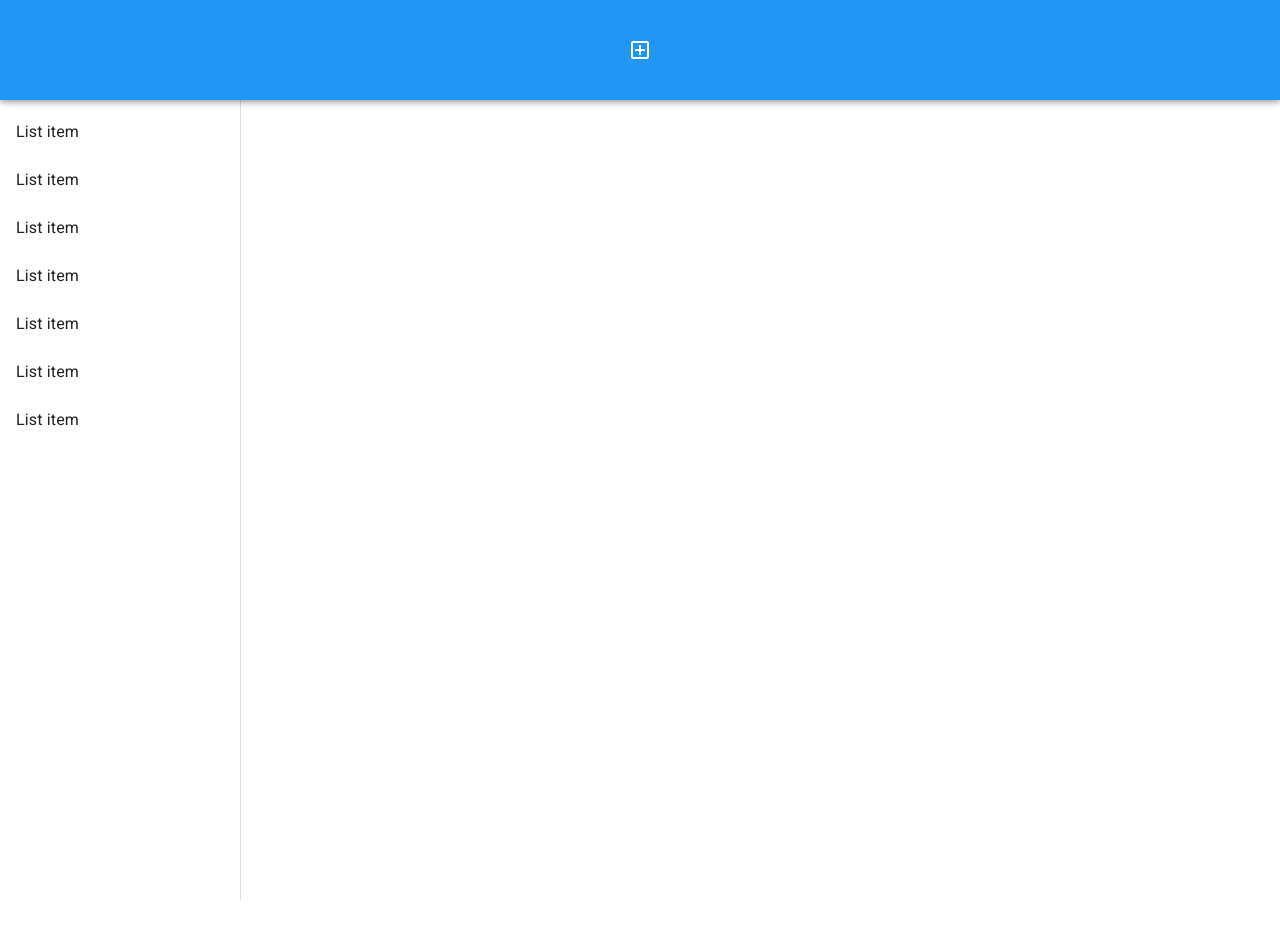
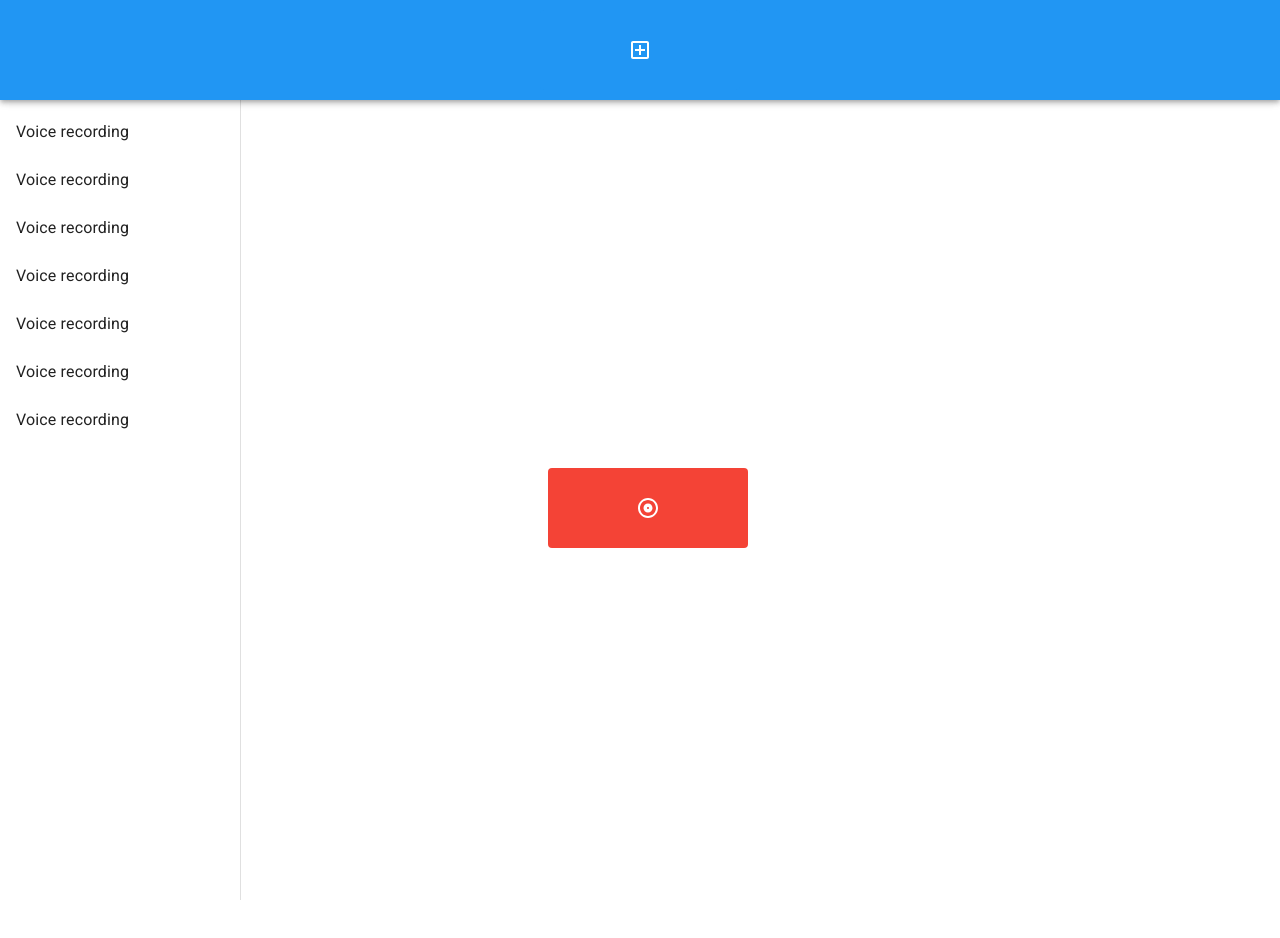
Before and after one commit to othaderek/voice-notes, a React (Create React App) app: page / in a window 1280 px wide. Shown: the top 938 px of the page. Before the commit the page ends 800 px from the top, so only its background shows below. Built offline with nearby package versions, Linux system fonts and the light colour scheme.

Commit message:
Added Record b utton to dashboard.

```diff
--- a/src/App.js
+++ b/src/App.js
@@ -1,17 +1,14 @@
 import { useState, useEffect } from 'react'
-import CreateButton from './components/buttons/CreateButton'
-import DeleteButton from './components/buttons/DeleteButton'
-import PlayButton from './components/buttons/PlayButton'
-import RecordButton from './components/buttons/RecordButton'
-import StopButton from './components/buttons/StopButton'
 import MainNavbar from './components/MainNavbar'
 import SidePanel from './components/SidePanel'
+import Dashboard from './components/Dashboard'
 
 function App() {
   return (
     <div className='App'>
       <MainNavbar />
       <SidePanel />
+      <Dashboard />
     </div>
   )
 }
--- a/src/components/Dashboard.js
+++ b/src/components/Dashboard.js
@@ -0,0 +1,26 @@
+import withStyles from '@material-ui/core/styles/withStyles'
+import Grid from '@material-ui/core/Grid'
+import RecordButton from './buttons/RecordButton'
+
+const styles = () => ({
+  dashboard: {
+    width: '100vw',
+    height: '1000px',
+    display: 'flex',
+    justifyContent: 'center',
+  },
+  buttonContainer: {},
+})
+
+function Dashboard(props) {
+  const { classes } = props
+  return (
+    <div className={classes.dashboard}>
+      <Grid container direction='column' justify='center' alignItems='center'>
+        <RecordButton />
+      </Grid>
+    </div>
+  )
+}
+
+export default withStyles(styles)(Dashboard)
--- a/src/components/VoiceNote.js
+++ b/src/components/VoiceNote.js
@@ -9,7 +9,7 @@ function VoiceNote(props) {
   const { classes } = props
   return (
     <ListItem button className={classes.listItem}>
-      <ListItemText primary={'List item'} />
+      <ListItemText primary={'Voice recording'} />
     </ListItem>
   )
 }
```
